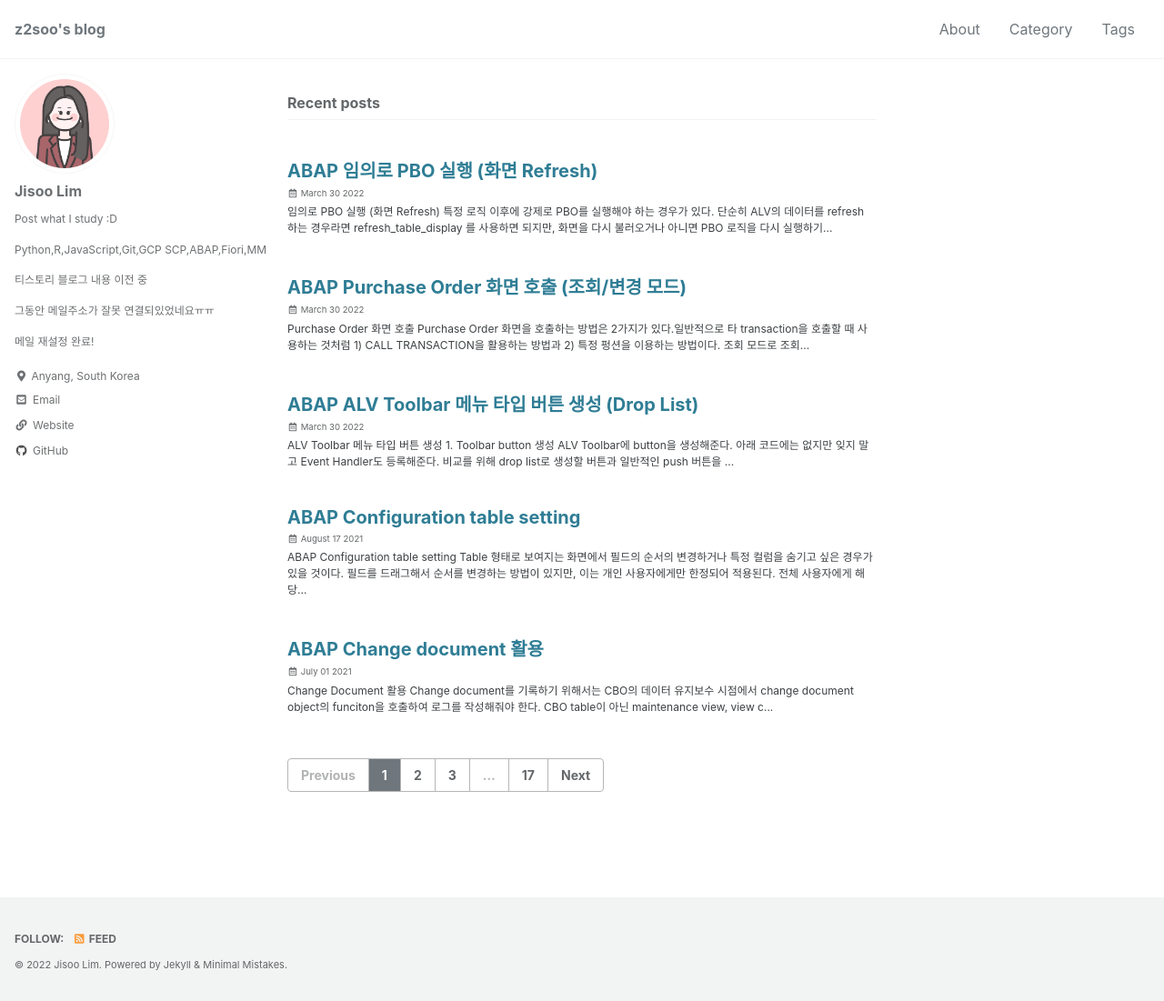
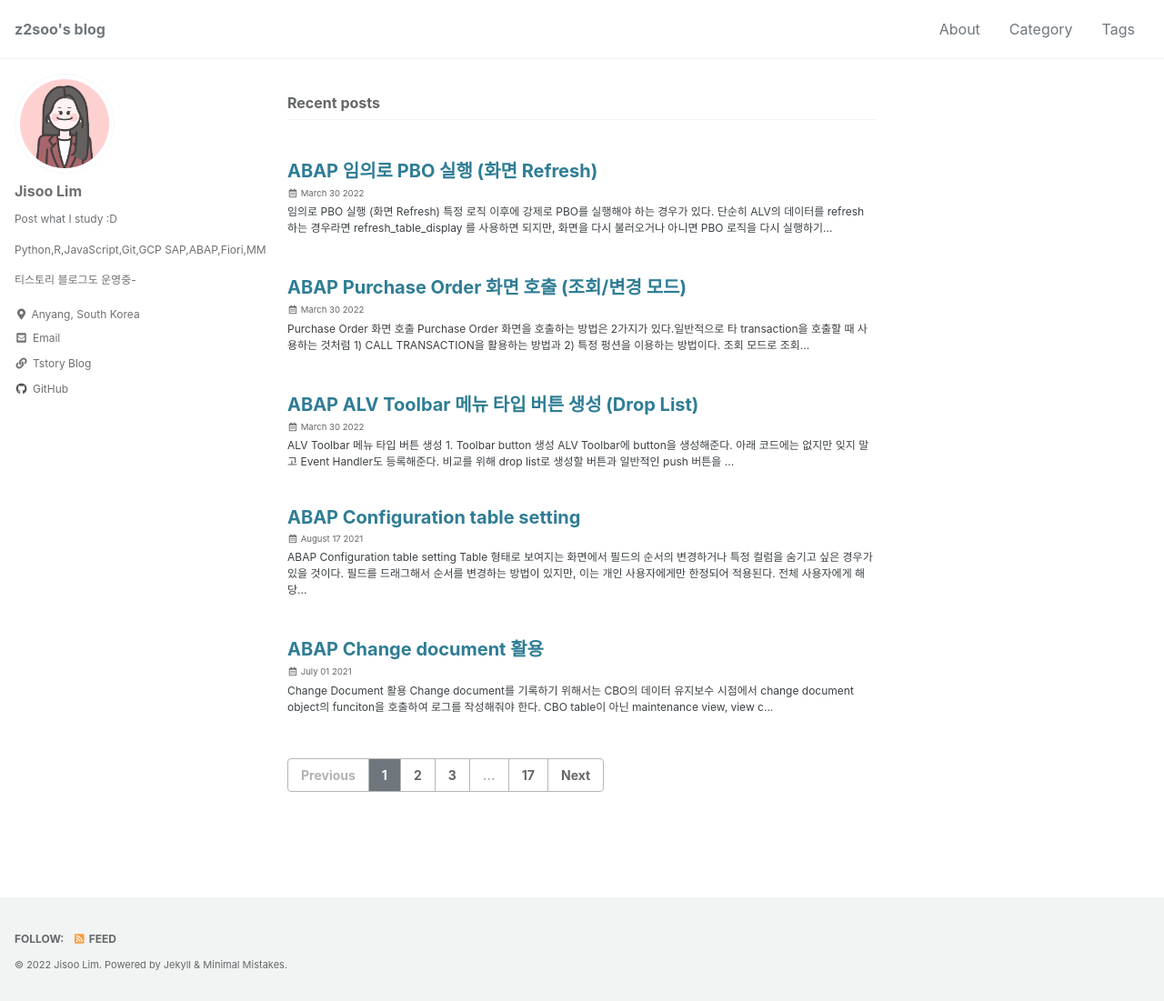
Before and after one commit to z2soo/z2soo.github.io, a Jekyll site: the page built from index.html, in a window 1280 px wide and 1101 px high. Shown: the whole window at 91% size. Built offline with Jekyll 4.4.1, drawn with Linux system fonts in a browser that asks for light colours; cached includes are drawn as plain includes; some web fonts are replaced; the list of posts is cut into pages by our own code.

Commit message:
edit profile

```diff
--- a/_config.yml
+++ b/_config.yml
@@ -95,50 +95,50 @@ analytics:
 author:
   name             : "Jisoo Lim"
   avatar           : "/assets/images/mypic.jpg" # path of avatar image, e.g. "/assets/images/bio-photo.jpg"
-  bio              : "Post what I study :D \n\n Python,R,JavaScript,Git,GCP \n SCP,ABAP,Fiori,MM \n\n 티스토리 블로그 내용 이전 중 \n\n 그동안 메일주소가 잘못 연결되있었네요ㅠㅠ \n\n 메일 재설정 완료!"
+  bio              : "Post what I study :D \n\n Python,R,JavaScript,Git,GCP \n SAP,ABAP,Fiori,MM \n\n 티스토리 블로그도 운영중-"
   location         : "Anyang, South Korea"
   email            :
   links:
     - label: "Email"
       icon: "fas fa-fw fa-envelope-square"
       url: "mailto:moonjstars96@gmail.com"
-    - label: "Website"
+    - label: "Tstory Blog"
       icon: "fas fa-fw fa-link"
-      url: "https://z2soo.github.io"
-    - label: "Twitter"
-      icon: "fab fa-fw fa-twitter-square"
-      # url: "https://twitter.com/"
-    - label: "Facebook"
-      icon: "fab fa-fw fa-facebook-square"
-      # url: "https://facebook.com/"
+      url: "https://z2soo.tistory.com/"
+#     - label: "Twitter"
+#       icon: "fab fa-fw fa-twitter-square"
+#       url: "https://twitter.com/"
+#     - label: "Facebook"
+#       icon: "fab fa-fw fa-facebook-square"
+#       # url: "https://facebook.com/"
     - label: "GitHub"
       icon: "fab fa-fw fa-github"
       url: "https://github.com/z2soo"
-    - label: "Instagram"
-      icon: "fab fa-fw fa-instagram"
-      # url: "https://instagram.com/"
+#     - label: "Instagram"
+#       icon: "fab fa-fw fa-instagram"
+#       url: "https://instagram.com/"
 
 # Site Footer
 footer:
   links:
-    - label: "Twitter"
-      icon: "fab fa-fw fa-twitter-square"
-      # url:
-    - label: "Facebook"
-      icon: "fab fa-fw fa-facebook-square"
-      # url:
-    - label: "GitHub"
-      icon: "fab fa-fw fa-github"
-      # url:
-    - label: "GitLab"
-      icon: "fab fa-fw fa-gitlab"
-      # url:
-    - label: "Bitbucket"
-      icon: "fab fa-fw fa-bitbucket"
-      # url:
-    - label: "Instagram"
-      icon: "fab fa-fw fa-instagram"
-      # url:
+#     - label: "Twitter"
+#       icon: "fab fa-fw fa-twitter-square"
+#       url:
+#     - label: "Facebook"
+#       icon: "fab fa-fw fa-facebook-square"
+#       url:
+#     - label: "GitHub"
+#       icon: "fab fa-fw fa-github"
+#       url:
+#     - label: "GitLab"
+#       icon: "fab fa-fw fa-gitlab"
+#       url:
+#     - label: "Bitbucket"
+#       icon: "fab fa-fw fa-bitbucket"
+#       url:
+#     - label: "Instagram"
+#       icon: "fab fa-fw fa-instagram"
+#       url:
 
 
 # Reading Files
```
